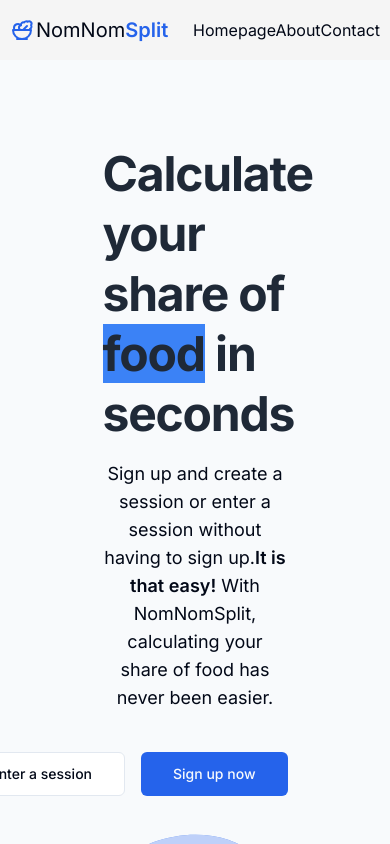
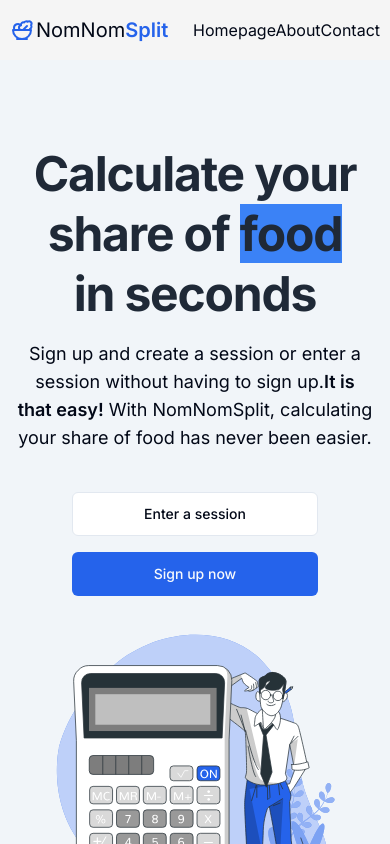
Before and after one commit to Shamselgazzar/nom-nom-split, a Next.js app: page / in a window 390 px wide. Shown: the top 844 px of the page. Built offline with nearby package versions, Linux system fonts and the light colour scheme.

Commit message:
add more styles to ensure responsiveness

```diff
--- a/src/app/page.tsx
+++ b/src/app/page.tsx
@@ -5,12 +5,12 @@
 
 export default function Home() {
   return (
-    <div className='bg-slate-50'>
+    <div className='bg-slate-100'>
       <MaxWidthWrapper className='pt-5 pb-10 flex flex-col lg:flex-row justify-between items-center'>
-        <div className='w-1/2'>
+        <div className='lg:w-1/2'>
           <h1
             className='relative w-fit mt-16 font-bold !leading-tight text-balance tracking-tight
-            text-gray-800 text-5xl md:text-6xl lg:text-7xl'
+            text-gray-800 text-5xl md:text-6xl lg:text-7xl lg:text-left text-center'
           >
             Calculate your share of <span className='bg-blue-500'>food</span> in
             seconds
@@ -21,13 +21,13 @@
             <span className='font-semibold'>It is that easy!</span> With
             NomNomSplit, calculating your share of food has never been easier.
           </p>
-          <div className='flex max-w-md justify-end gap-4'>
+          <div className='flex flex-col lg:flex-row lg:w-10/12 gap-4 w-2/3 mx-auto lg:mx-0'>
             <Link
               href={''}
               className={`${buttonVariants({
                 size: 'lg',
                 variant: 'outline',
-              })} flex-1`}
+              })} lg:flex-1`}
             >
               Enter a session
             </Link>
@@ -36,7 +36,7 @@
               className={`${buttonVariants({
                 size: 'lg',
                 variant: 'default',
-              })} flex-1`}
+              })} lg:flex-1`}
             >
               Sign up now
             </Link>
--- a/src/components/MaxWidthWrapper.tsx
+++ b/src/components/MaxWidthWrapper.tsx
@@ -11,7 +11,7 @@
   return (
     <div
       className={cn(
-        'h-full w-full mx-auto max-w-screen-xl px-2.5 md:px-20',
+        'h-full w-full mx-auto max-w-screen-xl px-2.5 sm:px-10 md:px-20',
         className
       )}
     >
```
